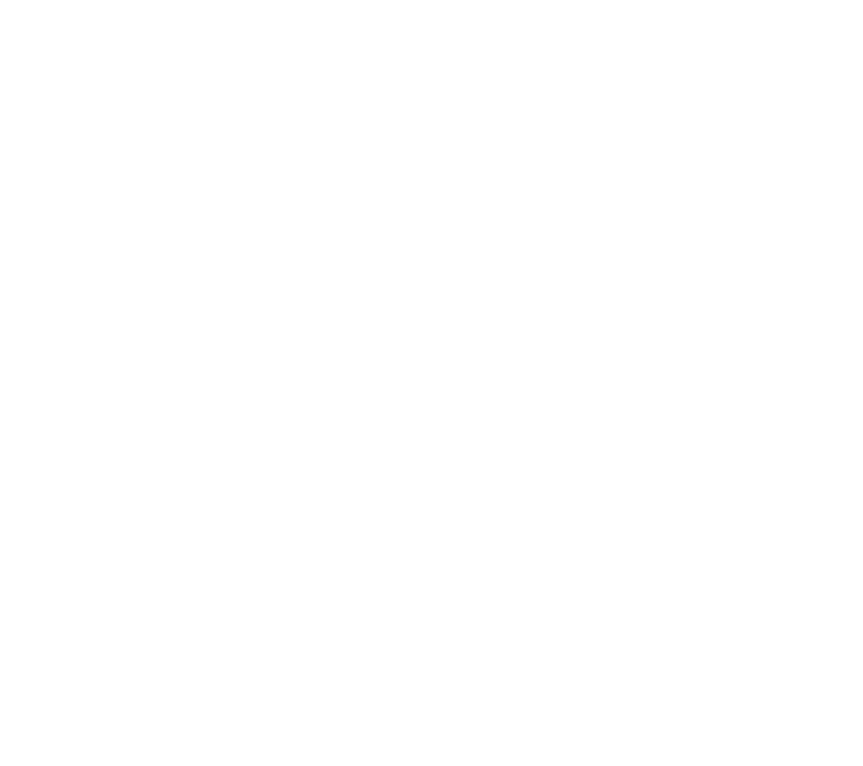
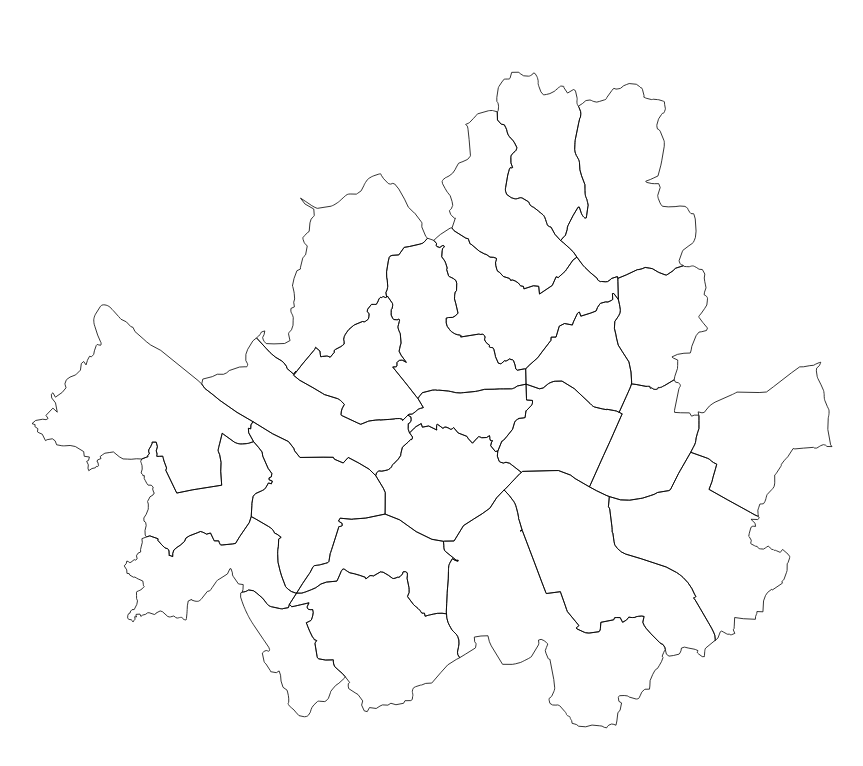
Before and after one commit to chldntjr1321/avoid-crowds, a Next.js app: page / in a window 1280 px wide. Shown: the top 766 px of the page, without its empty margins (208-1071 px from the left). Built offline with nearby package versions, Linux system fonts and the light colour scheme.

Commit message:
feat: 서울 구 경계 SVG 지도 표시

```diff
--- a/src/app/page.tsx
+++ b/src/app/page.tsx
@@ -1,3 +1,18 @@
+import districts from '@/data/generated/districts.json';
+
 export default function Home() {
-  return <main></main>;
+  return (
+    <main>
+      <svg viewBox="0 0 1000 1000" className="h-screen w-full">
+        {districts.map((district) => (
+          <path
+            key={district.name}
+            d={district.d}
+            fill="none"
+            stroke="currentColor"
+          />
+        ))}
+      </svg>
+    </main>
+  );
 }
```
